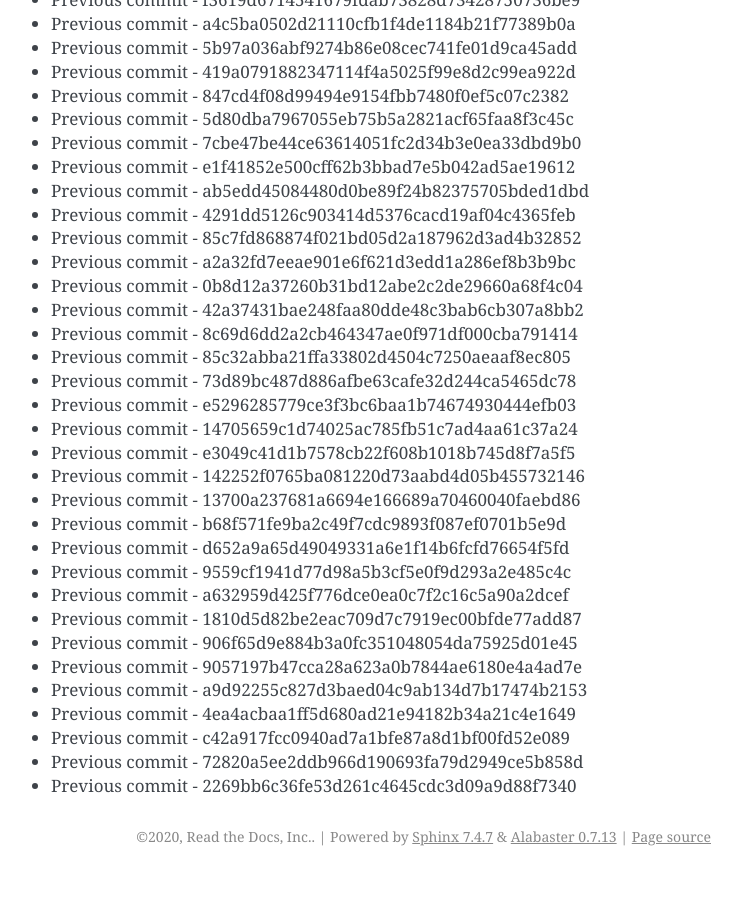
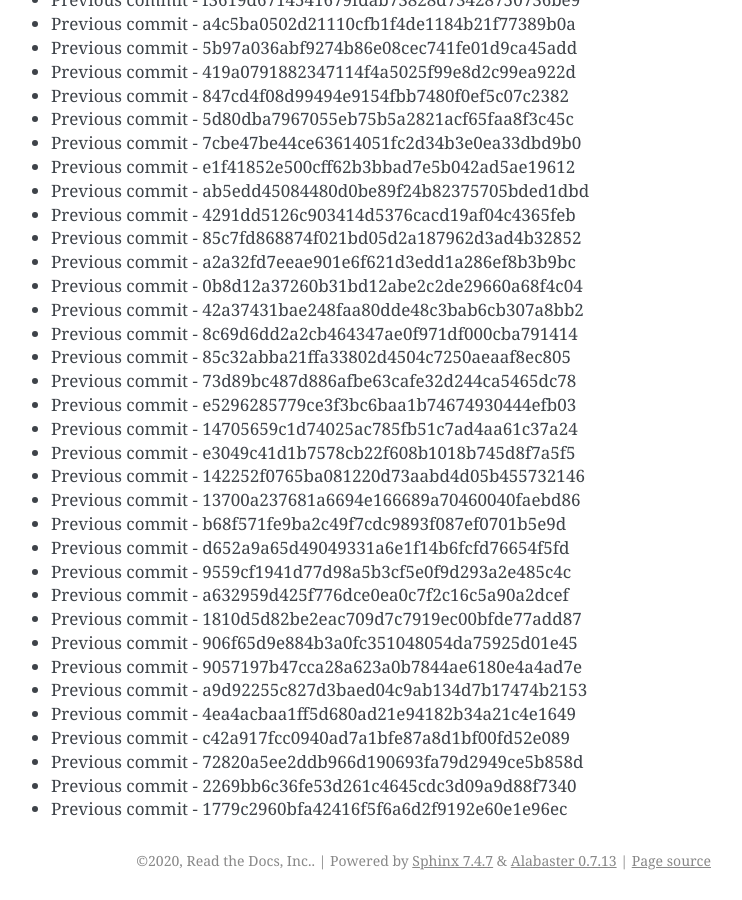
Before and after one commit to readthedocs/rtd-git-stresstest, a Sphinx documentation site: the page built from docs/updates.rst, in a window 1280 px wide and 900 px high, scrolled down 35351 px. Shown: the whole window, without its empty margins (399-1141 px from the left). Built offline with Sphinx 7.4.7, drawn with Linux system fonts in a browser that asks for light colours; before the commit the page ends 36227 px from its top, so only the background shows below that.

Commit message:
Generating commit from previous: 1779c2960bfa42416f5f6a6d2f9192e60e1e96ec

```diff
--- a/docs/updates.rst
+++ b/docs/updates.rst
@@ -1517,3 +1517,4 @@ It can be tested for any performance characteristics.
 * Previous commit - c42a917fcc0940ad7a1bfe87a8d1bf00fd52e089
 * Previous commit - 72820a5ee2ddb966d190693fa79d2949ce5b858d
 * Previous commit - 2269bb6c36fe53d261c4645cdc3d09a9d88f7340
+* Previous commit - 1779c2960bfa42416f5f6a6d2f9192e60e1e96ec
```
